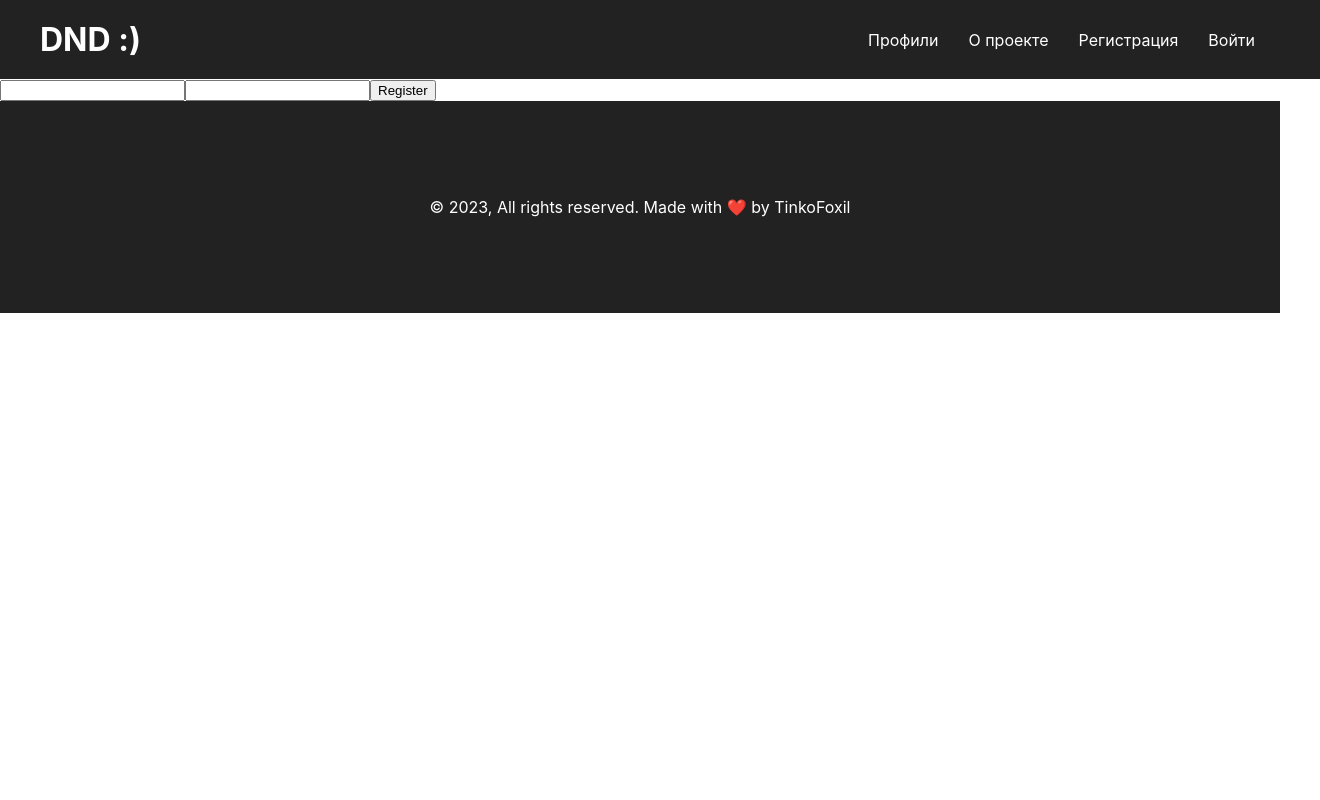
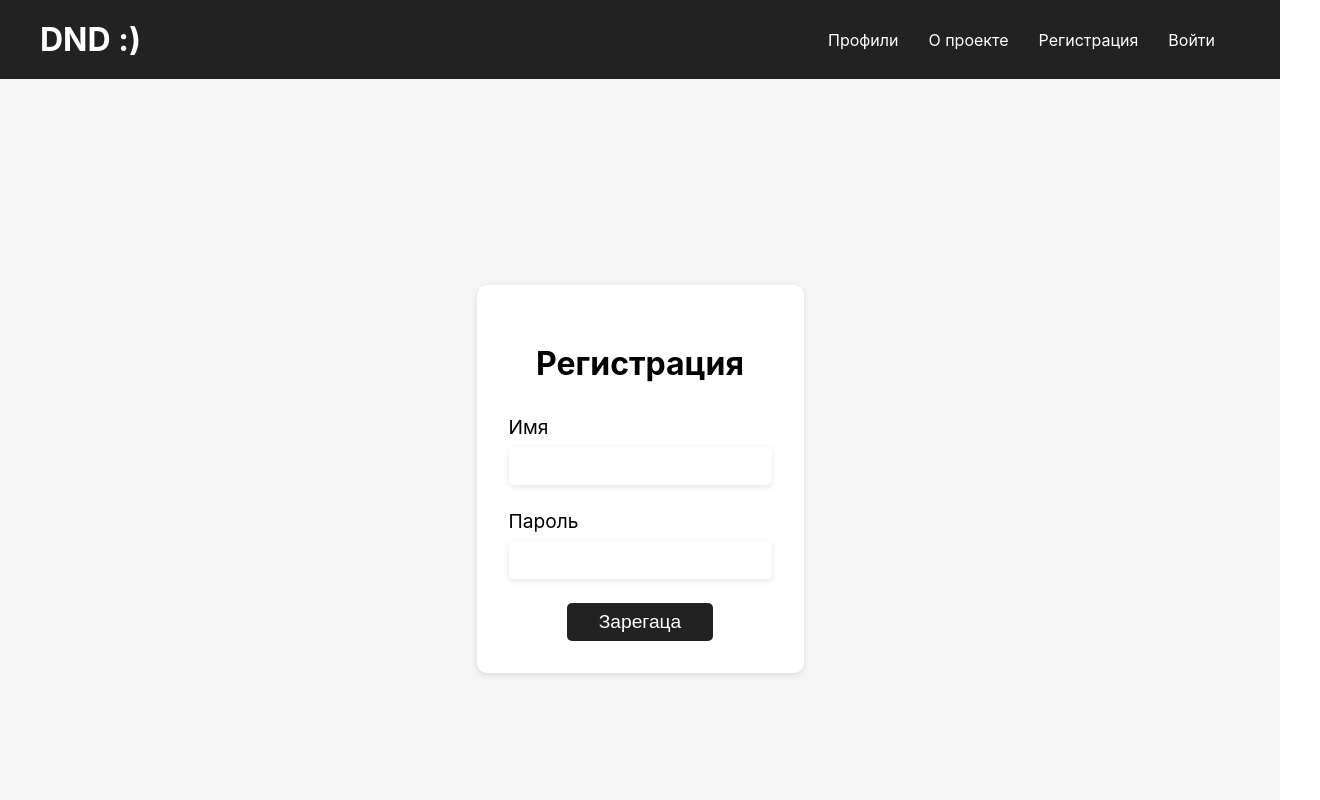
Before and after one commit to tinkofoxil/dnd-project, a React (Create React App) app in the folder dnd-frontend/: page /register in a window 1280 px wide. Shown: the top 800 px of the page, 1320 px wide, since content can reach past the window. Built offline with nearby package versions, Linux system fonts and the light colour scheme.

Commit message:
created kosmiticheski effect

```diff
--- a/dnd-frontend/src/components/users/Register.js
+++ b/dnd-frontend/src/components/users/Register.js
@@ -1,5 +1,6 @@
 import React, { useState } from 'react';
 import { useNavigate } from 'react-router-dom';
+import "../../css/register.css";
 
 function Registration() {
     const [username, setUsername] = useState('');
@@ -29,12 +30,21 @@ function Registration() {
     };
 
     return (
-      <form onSubmit={handleSubmit}>
-        <input type="text" value={username} onChange={(e) => setUsername(e.target.value)} />
-        <input type="password" value={password} onChange={(e) => setPassword(e.target.value)} />
-        <button type="submit">Register</button>
-        {error && <p>{error}</p>}
-      </form>
+        <div className="registration-form-container">
+            <form onSubmit={handleSubmit}>
+                <h2>Регистрация</h2>
+                <div className="form-group">
+                    <label htmlFor="name">Имя</label>
+                    <input type="text" value={username} onChange={(e) => setUsername(e.target.value)} />
+                </div>
+                <div className="form-group">
+                    <label htmlFor="password">Пароль</label>
+                    <input type="password" value={password} onChange={(e) => setPassword(e.target.value)} />
+                </div>
+                <button type="submit">Зарегаца</button>
+                {error && <p>{error}</p>}
+            </form>
+        </div>
     );
   }
 
--- a/dnd-frontend/src/css/footer.css
+++ b/dnd-frontend/src/css/footer.css
@@ -1,6 +1,8 @@
 .footer {
     background-color: #222;
     bottom: 0;
+    display: flex;
+    overflow-x: hidden;
   }
 
   .footer-wrapper {
--- a/dnd-frontend/src/css/header.css
+++ b/dnd-frontend/src/css/header.css
@@ -1,7 +1,6 @@
 .header {
     top: 0;
     left: 0;
-    width: 100%;
     background-color: #222;
     display: flex;
     justify-content:space-between;
--- a/dnd-frontend/src/css/profiles.css
+++ b/dnd-frontend/src/css/profiles.css
@@ -32,7 +32,7 @@
 
   .profile-section {
     width: calc(33.33% - 10px);
-    background-color: #f2f2f2;
+    background-color: #f5f5f5;
     padding: 10px;
     margin-bottom: 20px;
     border: 1px solid #ccc;
--- /dev/null
+++ b/dnd-frontend/src/css/register.css
@@ -0,0 +1,58 @@
+.registration-form-container {
+    display: flex;
+    flex-direction: column;
+    align-items: center;
+    justify-content: center;
+    height: 100vh;
+    background-color: #f5f5f5;
+  }
+
+  form {
+    display: flex;
+    flex-direction: column;
+    align-items: center;
+    justify-content: center;
+    background-color: #fff;
+    padding: 2rem;
+    border-radius: 10px;
+    box-shadow: 0 2px 6px rgba(0, 0, 0, 0.1);
+  }
+
+  h2 {
+    font-size: 2rem;
+    margin-bottom: 2rem;
+  }
+
+  .form-group {
+    display: flex;
+    flex-direction: column;
+    margin-bottom: 1.5rem;
+  }
+
+  label {
+    font-size: 1.2rem;
+    margin-bottom: 0.5rem;
+  }
+
+  input {
+    padding: 0.5rem;
+    font-size: 1.2rem;
+    border-radius: 5px;
+    border: none;
+    box-shadow: 0 2px 6px rgba(0, 0, 0, 0.1);
+  }
+
+  button {
+    padding: 0.5rem 2rem;
+    font-size: 1.2rem;
+    background-color: #222;
+    color: #fff;
+    border-radius: 5px;
+    border: none;
+    cursor: pointer;
+    transition: background-color 0.2s ease-out;
+  }
+
+  button:hover {
+    background-color: #0cb536;
+  }
```
